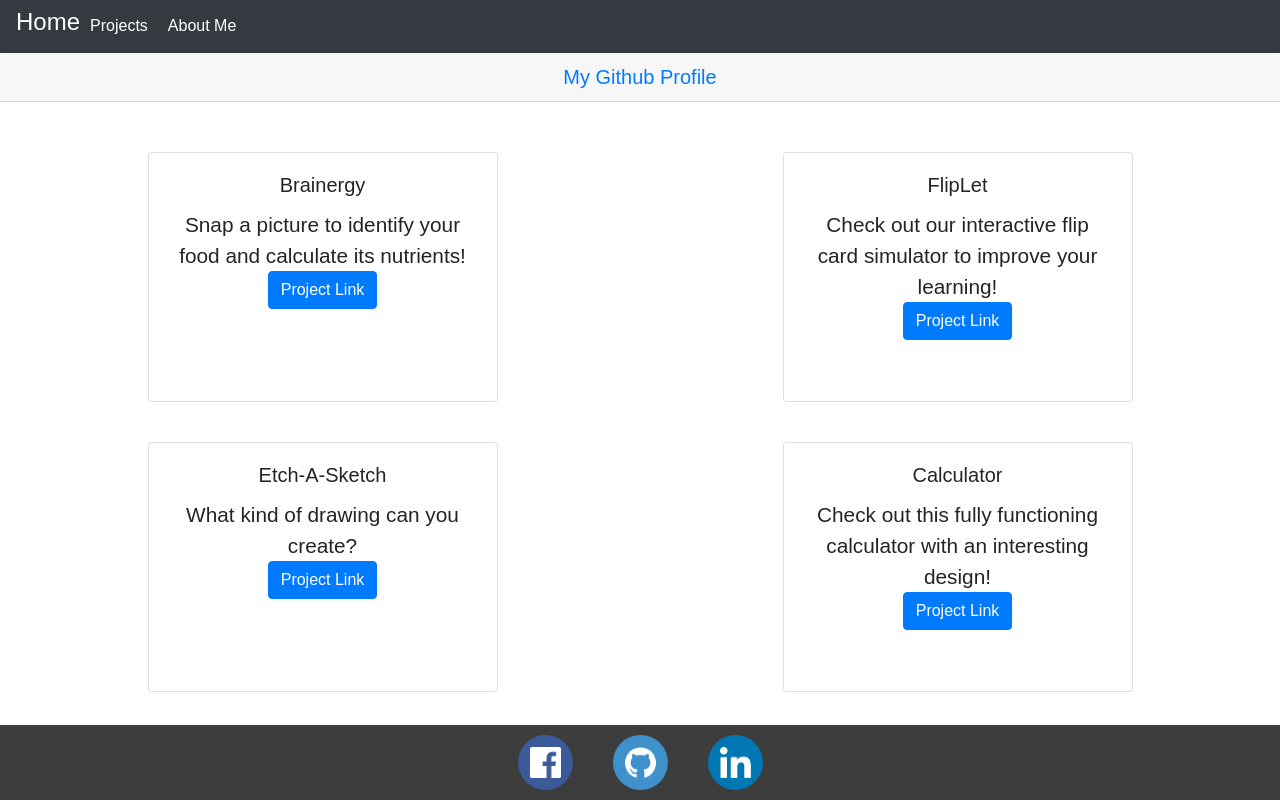
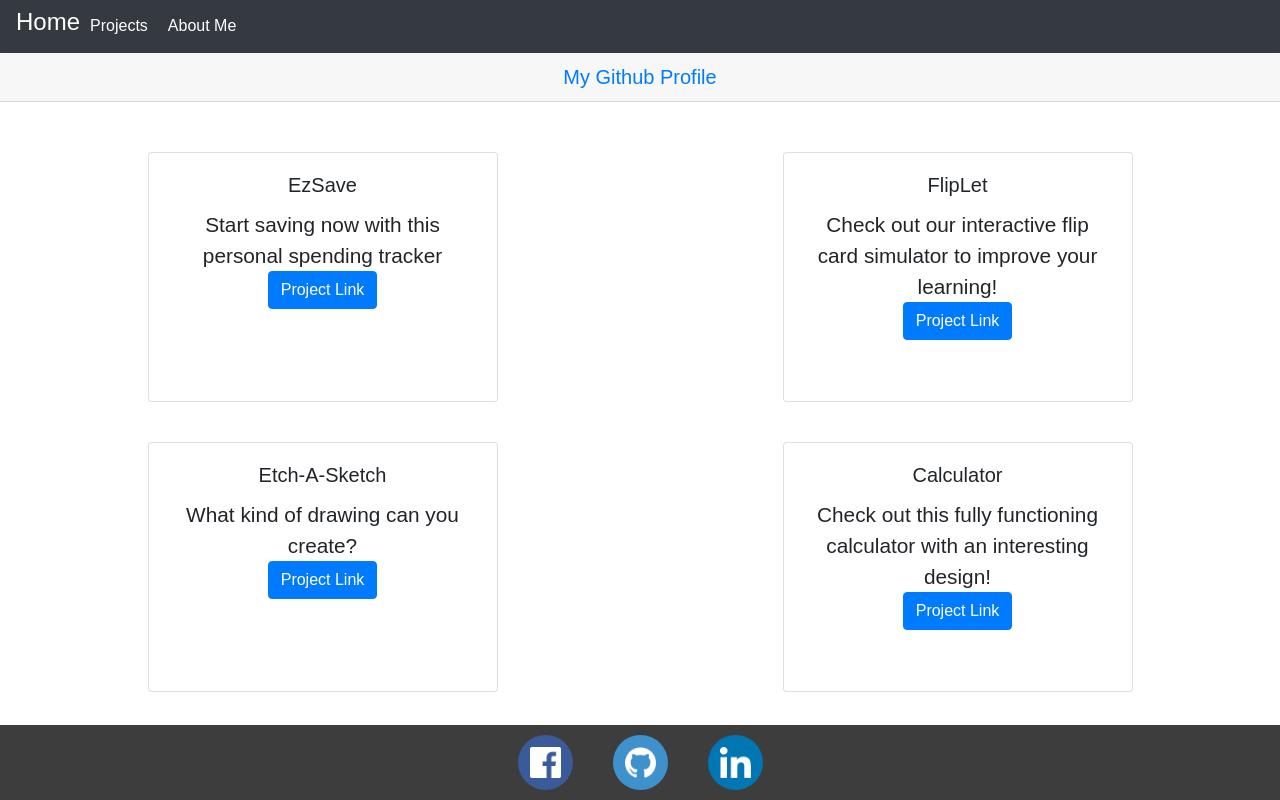
Before and after one commit to Deckins/Website, a React (Create React App) app: page /projects in a window 1280 px wide. Built offline with nearby package versions, Linux system fonts and the light colour scheme.

Commit message:
Swapped out brainery for EzSave

```diff
--- a/src/components/Projects/Project.js
+++ b/src/components/Projects/Project.js
@@ -18,9 +18,9 @@ const Project = (props) => {
             <Row >
                 <Col>
                     <Display
-                        title={'Brainergy'}
-                        text={'Snap a picture to identify your food and calculate its nutrients! '}
-                        link={'https://github.com/Deckins/Brainergy'}
+                        title={'EzSave'}
+                        text={'Start saving now with this personal spending tracker '}
+                        link={'https://ezsave-5c146.firebaseapp.com/'}
                     />
                 </Col>
                 <Col>
```
